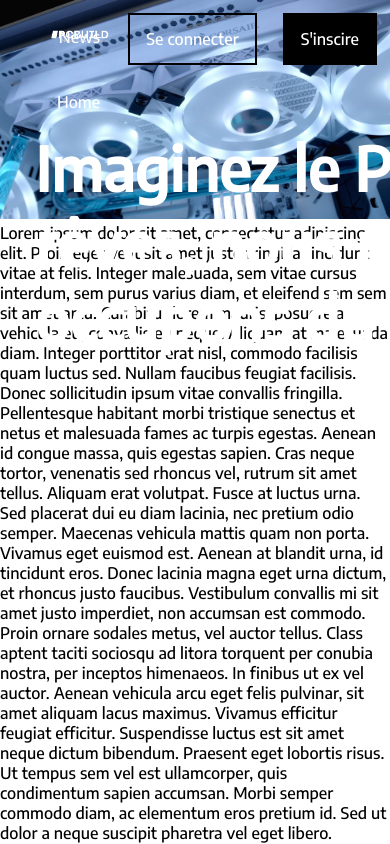
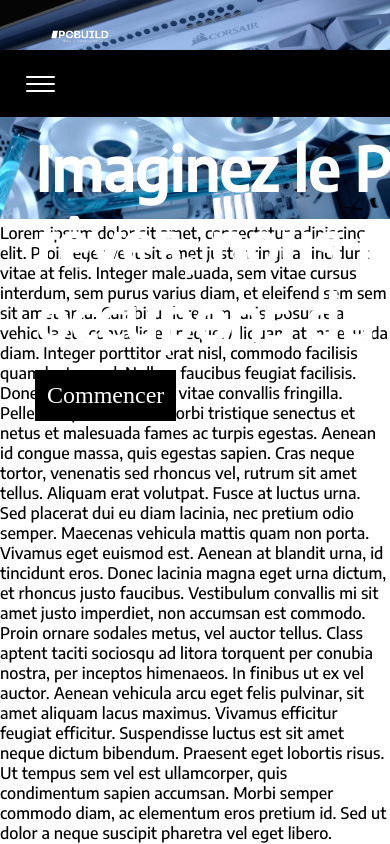
Before and after one commit to Biimoee/PCBUILD---Site-Internet, a plain HTML site: page index.html in a window 390 px wide. Shown: the top 844 px of the page. Drawn offline with Linux system fonts and the light colour scheme.

Commit message:
Améliorations

```diff
--- a/design.css
+++ b/design.css
@@ -15,8 +15,8 @@ header {
     height: 50px;
 }
 
-/*Menu Accueil*/
-.menu-accueil {
+/*Menu*/
+.menu {
   list-style-type: none;
   margin: 0;
   padding: 0;
@@ -39,15 +39,10 @@ li a {
   padding: 14px 16px;
   text-decoration: none;
 }
-
-.menu-button {
-  border: 2px solid black;
+.menu-button1 {
+  background-color: black;
 }
-
-#sinscrire {
-    background-color: black;
-}
-#sinscrire:hover, #seconnecter:hover {
+.menu-button1:hover, .menu-button2:hover, button:hover {
   background-color: white;
   color: black;
   -webkit-transition: all 200ms linear;
@@ -78,7 +73,149 @@ li a {
   transform: scaleX(1);
   transform-origin: bottom left;
 }
+  /*Version Mobile*/
+  @media screen and (max-width: 980px){
+    a {
+      text-decoration: none;
+      color: #1E1E23;
+      opacity:1;
+      font-family: 'work sans', sans serif;
+      font-size: 1.5em;
+      font-weight: 400;
+      transition: 200ms;
+    }
+    a:hover {
+      opacity:0.5;
+    }
+    ul {
+      padding: 0;
+      list-style-type: none;
+    }
 
+
+
+    .container {
+      margin-top: 50px;
+      Display: flex;
+      justify-content: center;
+      align-items: center;
+      background-color: black;
+    }
+    .phone {
+      background-color: #36383F;
+      border-radius: 40px;
+      width: 300px;
+      height: 600px;
+      Display: flex;
+      justify-content: center;
+      align-items: center;
+      box-shadow: 30px 50px 100px #85888C;
+    }
+    .content {
+      border: 1px solid black;
+      width: 100%;
+      height: 91%;
+      background-color: #F5F6FA;
+      overflow: hidden;
+    }
+    nav {
+      background-color: black;
+      height: 65px;
+    }
+
+
+    #menuToggle {
+      display: flex;
+      flex-direction: column;
+      position: relative;
+      top: 25px;
+      left: 25px;
+      z-index: 1;
+      -webkit-user-select: none;
+      user-select: none;
+    }
+
+    #menuToggle input
+    {
+      display: flex;
+      width: 40px;
+      height: 32px;
+      position: absolute;
+      cursor: pointer;
+      opacity: 0;
+      z-index: 2;
+    }
+
+    #menuToggle span
+    {
+      display: flex;
+      width: 29px;
+      height: 2px;
+      margin-bottom: 5px;
+      position: relative;
+      background: #ffffff;
+      border-radius: 3px;
+      z-index: 1;
+      transform-origin: 5px 0px;
+      transition: transform 0.5s cubic-bezier(0.77,0.2,0.05,1.0),
+                  background 0.5s cubic-bezier(0.77,0.2,0.05,1.0),
+                  opacity 0.55s ease;
+    }
+
+    #menuToggle span:first-child
+    {
+      transform-origin: 0% 0%;
+    }
+
+    #menuToggle span:nth-last-child(2)
+    {
+      transform-origin: 0% 100%;
+    }
+
+    #menuToggle input:checked ~ span
+    {
+      opacity: 1;
+      transform: rotate(45deg) translate(-3px, -1px);
+      background: #36383F;
+    }
+    #menuToggle input:checked ~ span:nth-last-child(3)
+    {
+      opacity: 0;
+      transform: rotate(0deg) scale(0.2, 0.2);
+    }
+
+    #menuToggle input:checked ~ span:nth-last-child(2)
+    {
+      transform: rotate(-45deg) translate(0, -1px);
+    }
+
+    #menu
+    {
+      position: absolute;
+      width: 180px;
+      height: 400px;
+      box-shadow: 0 0 10px #85888C;
+      margin: -50px 0 0 -50px;
+      padding: 50px;
+      padding-top: 125px;
+      background-color: #F5F6FA;
+      -webkit-font-smoothing: antialiased;
+      transform-origin: 0% 0%;
+      transform: translate(-100%, 0);
+      transition: transform 0.5s cubic-bezier(0.77,0.2,0.05,1.0);
+    }
+
+    #menu li
+    {
+      padding: 10px 0;
+      transition-delay: 2s;
+    }
+
+    #menuToggle input:checked ~ ul
+    {
+      transform: none;
+    }
+  }
 /*Menu Principal*/
 #home-title {
   position: absolute;
@@ -89,3 +226,15 @@ li a {
   padding-top: 70px;
   width: 600px;
 }
+
+/*Bouton*/
+.button {
+  position: absolute;
+  border: 2px solid black;
+  background: black;
+  color: white;
+  padding: 10px;
+  margin-left: 35px;
+  margin-top: 370px;
+  text-decoration: none;
+}
--- a/index.html
+++ b/index.html
@@ -5,21 +5,38 @@
     <meta name="viewport" content="width=device-width, initial-scale=1.0">
     <meta http-equiv="X-UA-Compatible" content="ie=edge">
     <link rel="stylesheet" href="design.css">
+    <script src="https://kit.fontawesome.com/e2679069fb.js" crossorigin="anonymous"></script>
     <title>Accueil</title>
 </head>
 <body>
+
     <header>
         </head>
-        <ul class="menu-accueil">
-          <li><a class="menu-button" id="sinscrire" href="#contact">S'inscire</a></li>
-          <li><a class="menu-button" id="seconnecter" href="#about">Se connecter</a></li>
-          <li><a class="underline-animation" href="#home">News</a></li>
-          <li><a class="underline-animation" href="#news">Home</a></li>
-        </ul>
+        <div class="container">
+            <div class="content">
+                <nav role="navigation">
+                    <div id="menuToggle">
+                    <input type="checkbox" />
+                      <span></span>
+                      <span></span>
+                      <span></span>
+                    <ul class="menu">
+                      <li><a href="#" class="menu-button1" style="border: 2px solid black;" id="sinscrire">S'inscire</a></li>
+                      <li><a href="#" class="menu-button2" style="border: 2px solid black;" id="seconnecter">Se connecter</a></li>
+                      <li><a href="#" class="underline-animation">News</a></li>
+                      <li><a href="#" class="underline-animation">Home</a></li>
+                    </ul>
+                    </div>
+                </nav>
+            </div>
+        </div>
       </header>
     <main>
         <img style="width:15%;position:absolute;margin-left:50px;margin-top:30px;" src="img/logoblanc.png" alt="Logo" title="Cliquez pour agrandir" />
-        <p id="home-title">Imaginez le PC de vos rêves, nous nous occupons du reste.</p>
+        <div>
+            <p id="home-title">Imaginez le PC de vos rêves, nous nous occupons du reste.</p>
+            <a href="#" class="button">Commencer</a>
+        </div>
         <img style="width:100%" src="img/imgaccueil.jpg" alt="Background"/>
             Lorem ipsum dolor sit amet, consectetur adipiscing elit. Proin eget velit sit amet justo fringilla tincidunt vitae at felis. Integer malesuada, sem vitae cursus interdum, sem purus varius diam, et eleifend sem sem sit amet arcu. Curabitur lorem mauris, posuere at vehicula eu, convallis eu neque. Aliquam at malesuada diam. Integer porttitor erat nisl, commodo facilisis quam luctus sed. Nullam faucibus feugiat facilisis. Donec sollicitudin ipsum vitae convallis fringilla. Pellentesque habitant morbi tristique senectus et netus et malesuada fames ac turpis egestas. Aenean id congue massa, quis egestas sapien. Cras neque tortor, venenatis sed rhoncus vel, rutrum sit amet tellus. Aliquam erat volutpat. Fusce at luctus urna. Sed placerat dui eu diam lacinia, nec pretium odio semper. Maecenas vehicula mattis quam non porta. Vivamus eget euismod est.
 
```
